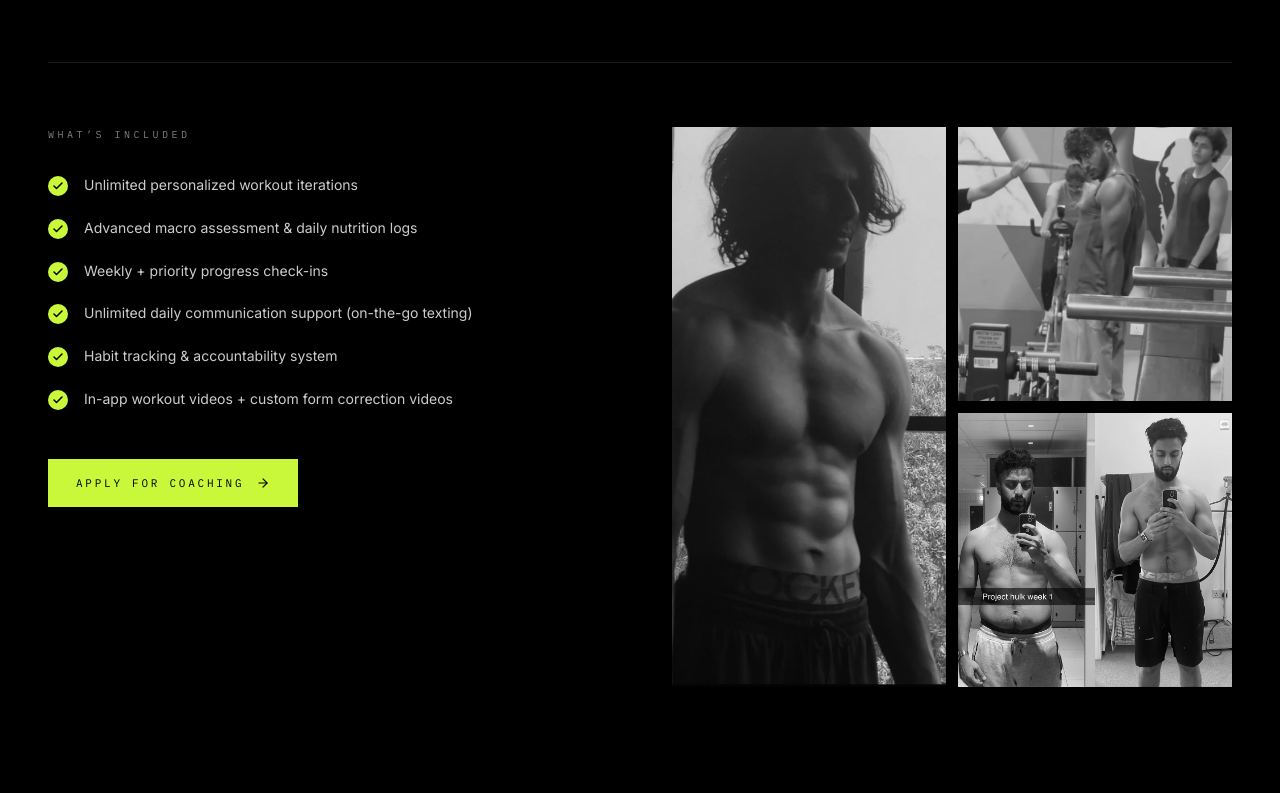
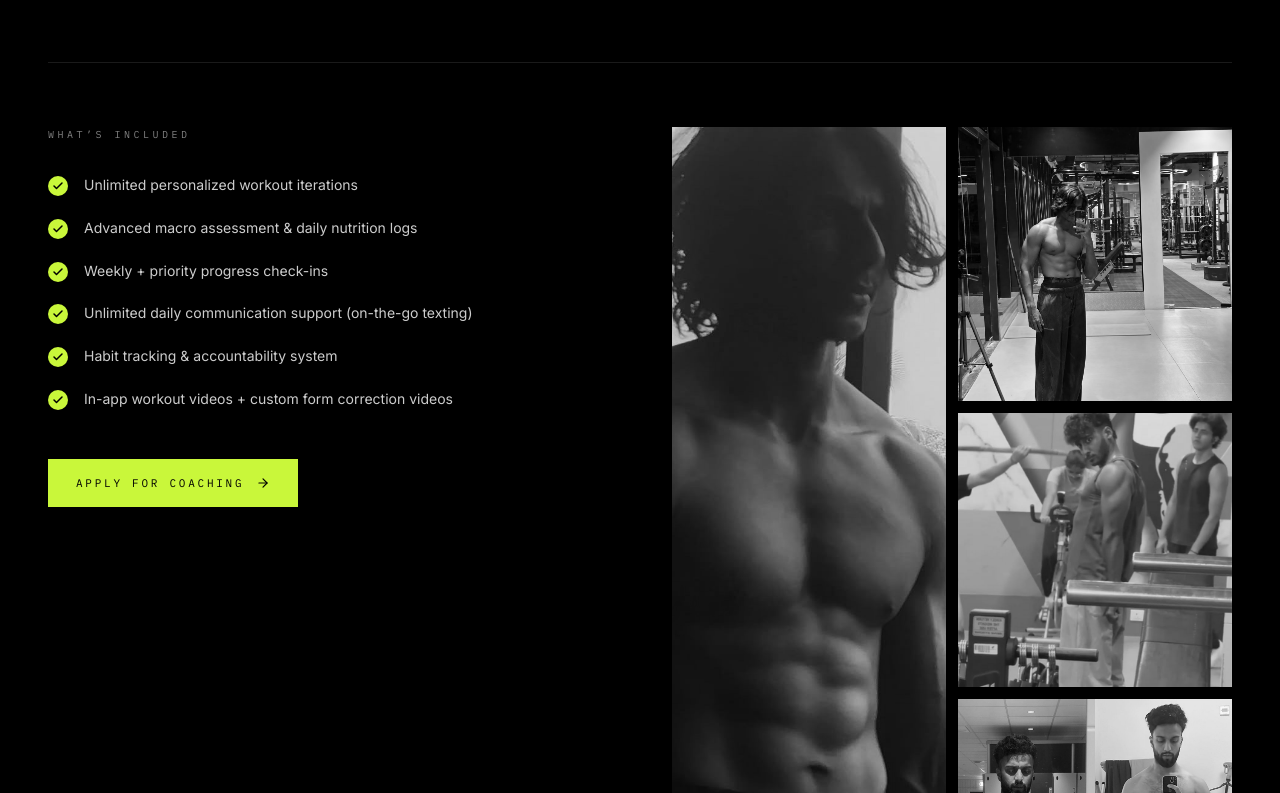
Before and after one commit to ahmedthousifgit571/personaltrainer, a Next.js app: page / in a window 1280 px wide. Shown: the part 2687-3480 px from the top of the page. Built offline with nearby package versions, Linux system fonts and the light colour scheme.

Commit message:
pic changed

```diff
--- a/components/sections/Programs.tsx
+++ b/components/sections/Programs.tsx
@@ -8,7 +8,7 @@ import { whatsappUrl } from "@/lib/constants";
 
 const PROGRAM = {
   title: "1:1 Private Coaching",
-  still: "/images/easatransformed.jpg",
+  still: "/images/EasaSelfie.jpg",
   copy: "Every rep coached, every variable managed — training, recovery and nutrition rebuilt around your life.",
   includes: [
     "Unlimited personalized workout iterations",
@@ -20,6 +20,7 @@ const PROGRAM = {
   ],
   gallery: [
     { src: "/images/Easa.jpg", alt: "Coach physique — private studio", tall: true },
+    { src: "/images/EasaSelfie.jpg", alt: "Coach Easa — gym selfie" },
     { src: "/images/Image%20(3).jpg", alt: "Hands-on training session" },
     { src: "/images/Image%20(9).jpg", alt: "Client transformation result" },
   ],
@@ -118,7 +119,7 @@ export function Programs() {
             </a>
           </div>
 
-          <div className="grid grid-cols-2 grid-rows-2 gap-3">
+          <div className="grid grid-cols-2 grid-rows-3 gap-3">
             {PROGRAM.gallery.map((img) => (
               <img
                 key={img.src}
@@ -126,7 +127,7 @@ export function Programs() {
                 alt={img.alt}
                 loading="lazy"
                 className={`h-full w-full object-cover grayscale transition-[filter] duration-500 ease-out hover:grayscale-0 ${
-                  img.tall ? "row-span-2" : "aspect-square"
+                  img.tall ? "row-span-3" : "aspect-square"
                 }`}
               />
             ))}
```
Also changed, not shown: public/images/EasaSelfie.jpg (added).
